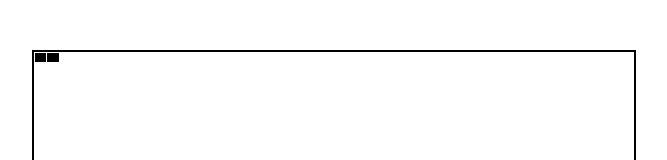
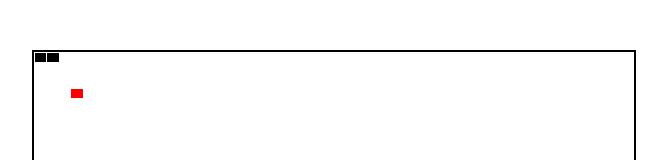
Before and after one commit to vamsi462/react-snakegame, a React (Create React App) app: page / in a window 1280 px wide. Shown: the top 160 px of the page, without its empty margins (306-973 px from the left). Built offline with nearby package versions, Linux system fonts and the light colour scheme.

Commit message:
styling for snake food

```diff
--- a/src/index.css
+++ b/src/index.css
@@ -11,4 +11,14 @@
   height: 2%;
   background-color: black;
   border: 1px solid #ffffff;
+  z-index: 2;
 }
+
+.snake-food{
+  position: absolute;
+  width: 2%;
+  height: 2%;
+  background-color: red;
+  border: 1px solid #ffffff;
+  z-index: 1;
+}
```
